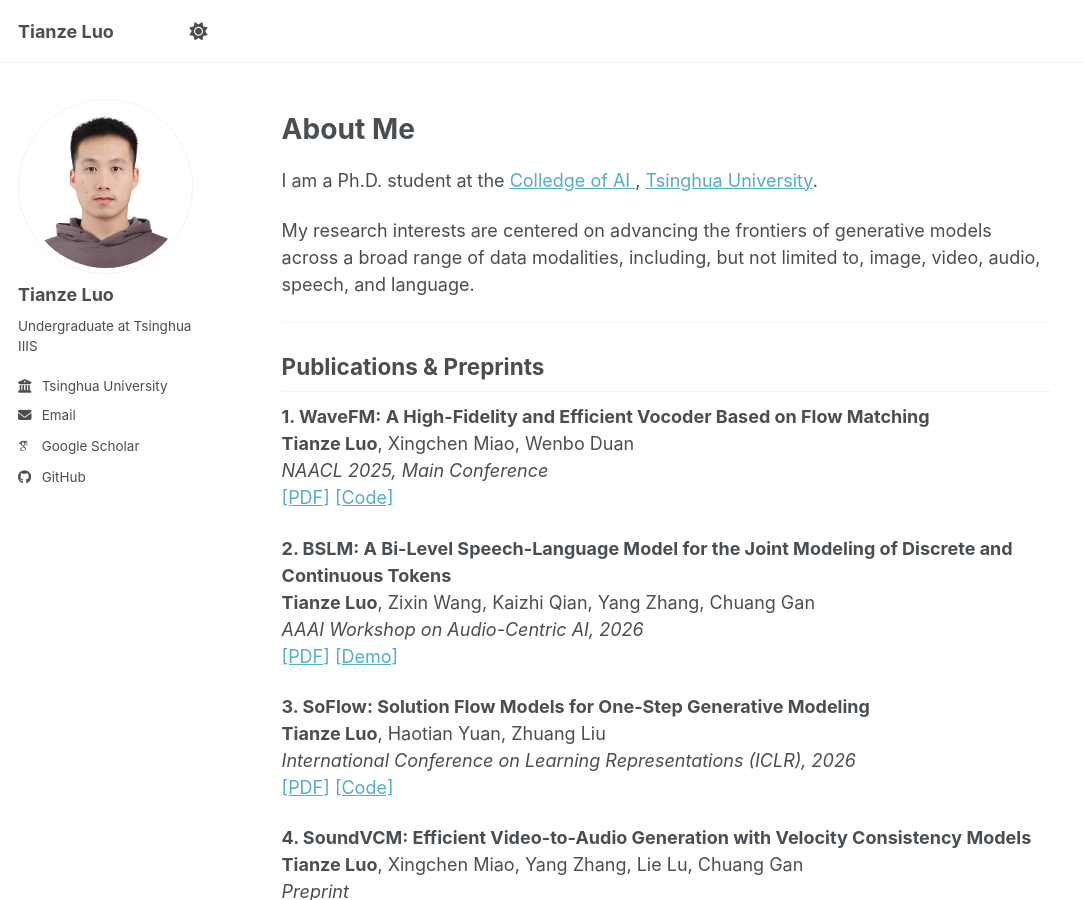
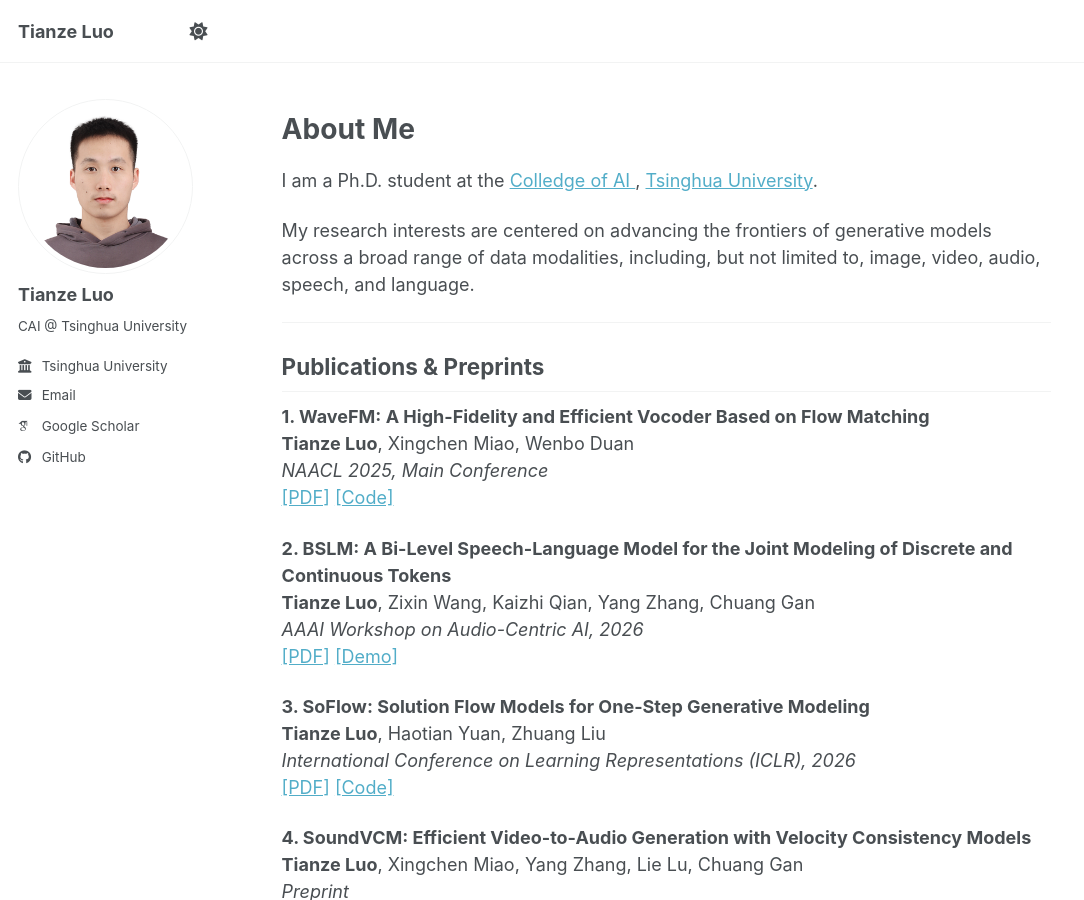
Before and after one commit to luotianze666/luotianze666.github.io, a Jekyll site: the page built from _pages/about.md, in a window 1280 px wide and 900 px high. Shown: the whole window, without its empty margins (0-1084 px from the left). Built offline with Jekyll 4.4.1, drawn with Linux system fonts in a browser that asks for light colours; some web fonts are replaced; a script bundle is joined from its source files by our own code; library files that are not in the unit come from our copies.

Commit message:
Update _config.yml

```diff
--- a/_config.yml
+++ b/_config.yml
@@ -26,11 +26,11 @@ author:
   avatar           : "me.jpg"
   name             : "Tianze Luo"
   pronouns         : # example: "she/her"
-  bio              : "Undergraduate at Tsinghua IIIS"
+  bio              : "CAI @ Tsinghua University"
   location         : #"Earth"
   employer         : "Tsinghua University"
   uri              : # URL
-  email            : "ltz22@mails.tsinghua.edu.cn"
+  email            : "luotianze0330@gmail.com"
 
   # Academic websites
   academia         : # URL
```
